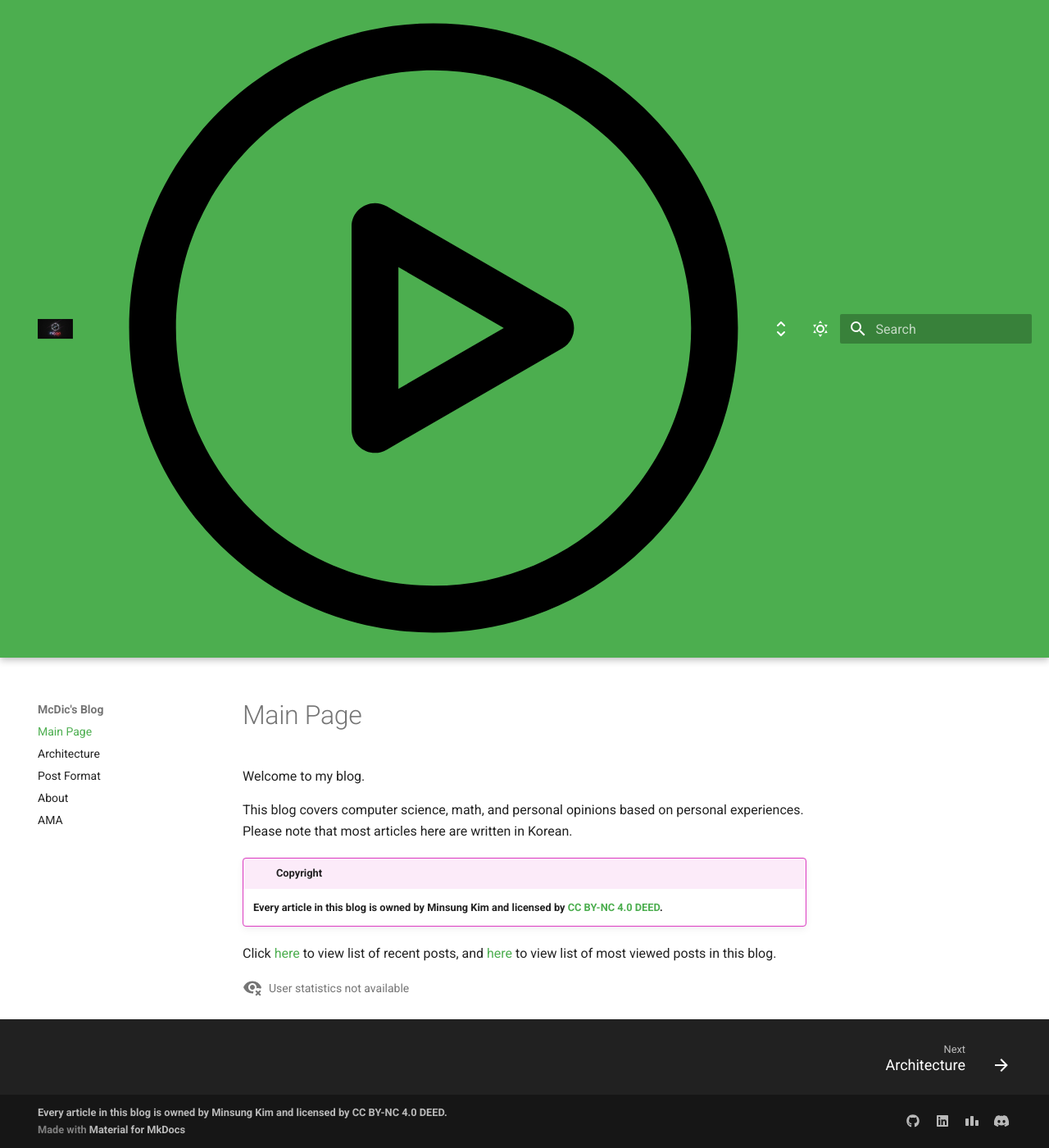
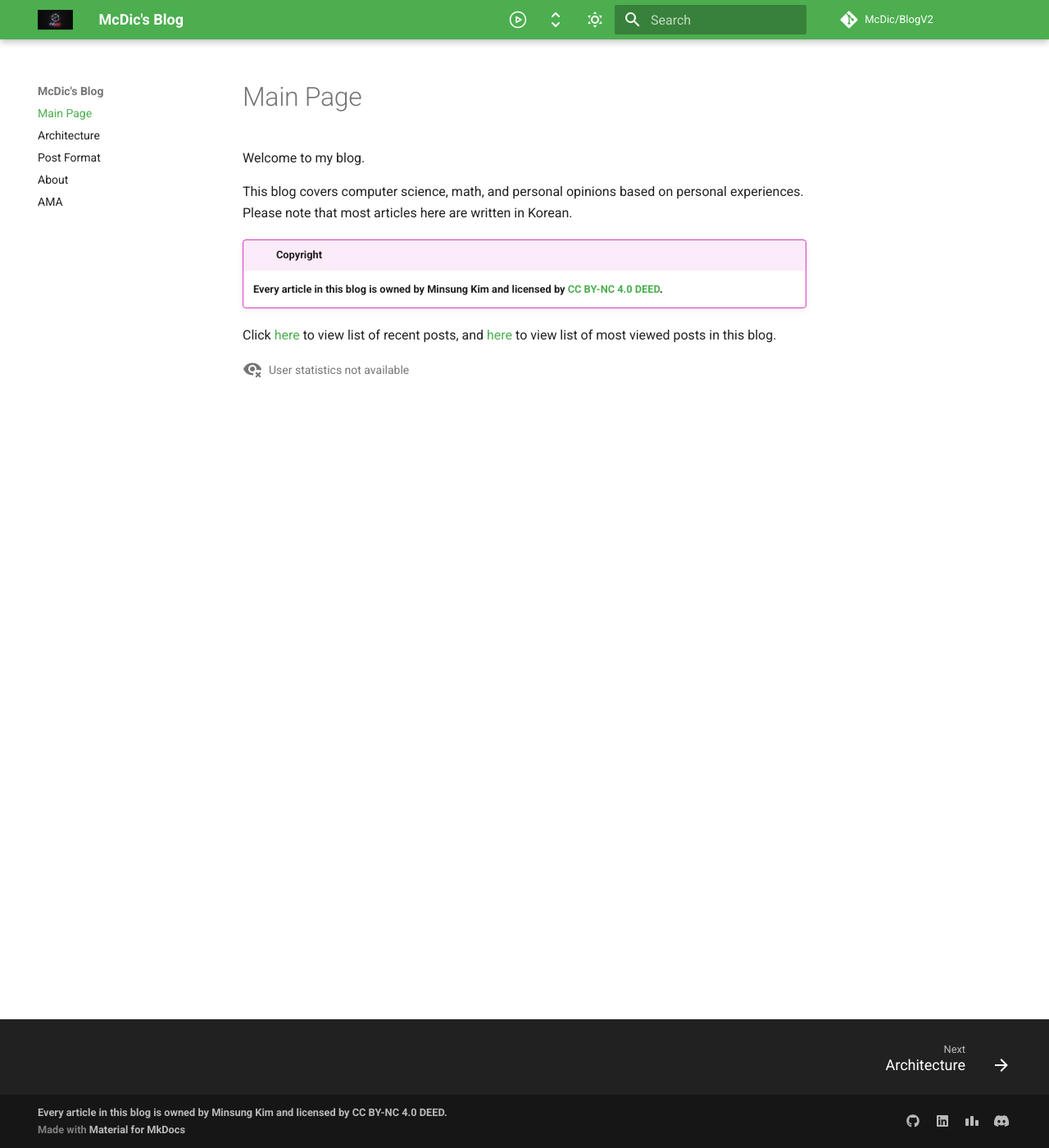
Before and after one commit to McDic/BlogV2, an MkDocs documentation site: the page built from docs/index.md, in a window 1280 px wide and 1400 px high. Shown: the whole window at 82% size. Built offline with MkDocs 1.6.1 and Material for MkDocs 9.7.7, drawn with Linux system fonts in a browser that asks for light colours; comment, search, counter and statistics services are not loaded.

Commit message:
Added header css

```diff
--- a/docs/stylesheets/header.css
+++ b/docs/stylesheets/header.css
@@ -16,3 +16,22 @@
     cursor: pointer;
     opacity: 75%;
 }
+
+header.md-header .music-player {
+    display: flex;
+    width: 2.2rem;
+    height: 2.2rem;
+    float: inline-end;
+
+    svg {
+        width: 1.1rem;
+        height: 1.1rem;
+        margin: 0.55rem;
+        fill: currentColor;
+    }
+}
+
+header.md-header .music-player:hover {
+    cursor: pointer;
+    opacity: 75%;
+}
```
